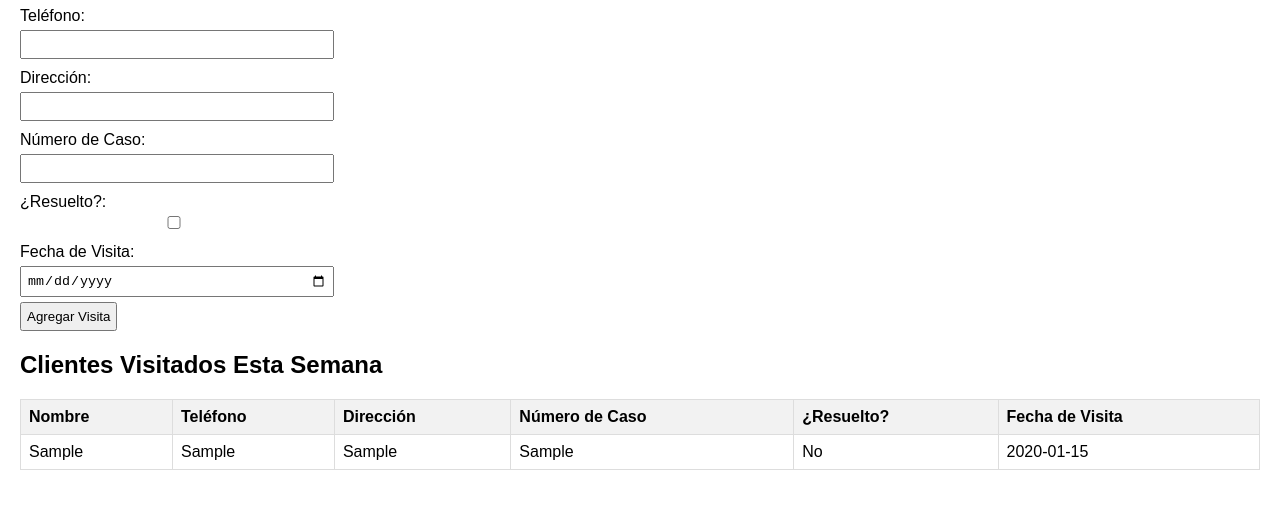
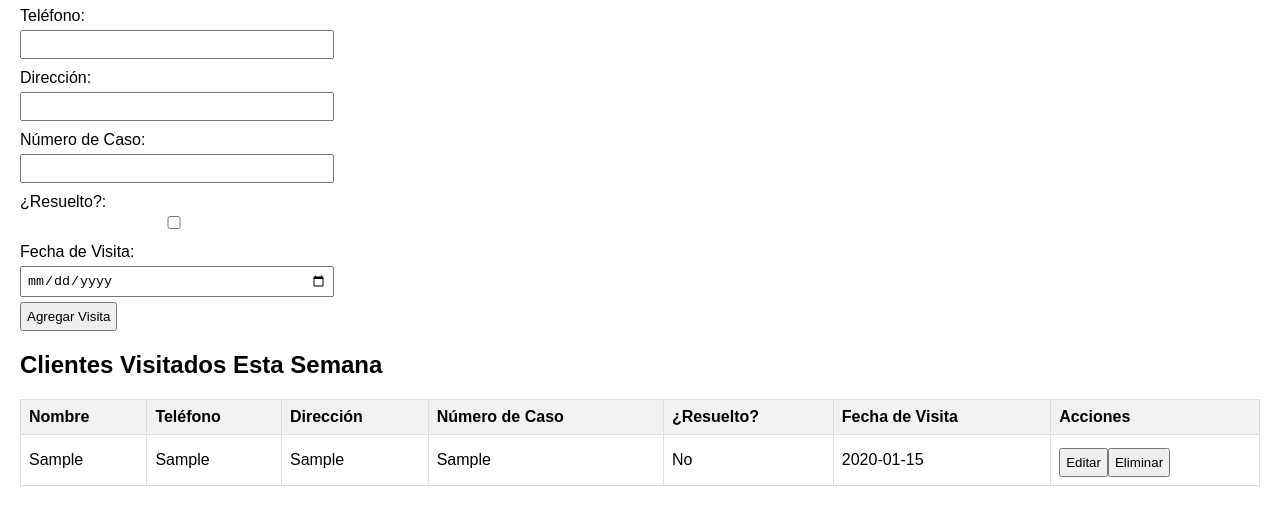
Before and after one commit to ChuchoSR/control-lenovo, a plain HTML site: page index.html in a window 1280 px wide. Both pictures are taken after typing "Sample", "Sample", "Sample", "Sample", "2020-01-15" into the empty fields and a click on the button "Agregar Visita". Shown: the part 135-660 px from the top of the page. Drawn offline with Linux system fonts and the light colour scheme.

Commit message:
funcionalidad de edicion y borrado

```diff
--- a/index.html
+++ b/index.html
@@ -44,6 +44,7 @@
                 <th>Número de Caso</th>
                 <th>¿Resuelto?</th>
                 <th>Fecha de Visita</th>
+                <th>Acciones</th>
             </tr>
         </thead>
         <tbody id="visitTable">
--- a/script.js
+++ b/script.js
@@ -4,6 +4,7 @@ const clients = JSON.parse(localStorage.getItem('clients')) || [
 ];
 
 const visits = JSON.parse(localStorage.getItem('visits')) || [];
+let editingIndex = -1; // Variable para rastrear el índice de la visita en edición
 
 function loadClientData() {
     const clientName = document.getElementById('clientName').value;
@@ -26,32 +27,25 @@ function addVisit() {
     const ticketResolved = document.getElementById('ticketStatus').checked;
     const visitDate = document.getElementById('visitDate').value;
 
-    if (!clients.some(c => c.name.toLowerCase() === clientName.toLowerCase())) {
-        clients.push({ name: clientName, phone, address });
-        localStorage.setItem('clients', JSON.stringify(clients));
+    const visit = { clientName, phone, address, caseNumber, ticketResolved, visitDate };
+
+    if (editingIndex >= 0) {
+        // Editar visita existente
+        visits[editingIndex] = visit;
+        editingIndex = -1;
+    } else {
+        // Añadir nueva visita
+        if (!clients.some(c => c.name.toLowerCase() === clientName.toLowerCase())) {
+            clients.push({ name: clientName, phone, address });
+            localStorage.setItem('clients', JSON.stringify(clients));
+        }
+        visits.push(visit);
     }
 
-    const visit = { clientName, phone, address, caseNumber, ticketResolved, visitDate };
-    visits.push(visit);
     localStorage.setItem('visits', JSON.stringify(visits));
+    renderVisits();
 
-    const table = document.getElementById('visitTable');
-    const row = table.insertRow();
-    const cell1 = row.insertCell(0);
-    const cell2 = row.insertCell(1);
-    const cell3 = row.insertCell(2);
-    const cell4 = row.insertCell(3);
-    const cell5 = row.insertCell(4);
-    const cell6 = row.insertCell(5);
-
-    cell1.textContent = clientName;
-    cell2.textContent = phone;
-    cell3.textContent = address;
-    cell4.textContent = caseNumber;
-    cell5.textContent = ticketResolved ? 'Sí' : 'No';
-    cell6.textContent = visitDate;
-
-    // Limpiar campos de entrada después de agregar la visita
+    // Limpiar campos de entrada después de agregar o editar la visita
     document.getElementById('clientName').value = '';
     document.getElementById('phone').value = '';
     document.getElementById('address').value = '';
@@ -60,24 +54,48 @@ function addVisit() {
     document.getElementById('visitDate').value = '';
 }
 
-function loadVisits() {
-    visits.forEach(visit => {
-        const table = document.getElementById('visitTable');
+function renderVisits() {
+    const table = document.getElementById('visitTable');
+    table.innerHTML = '';
+
+    visits.forEach((visit, index) => {
         const row = table.insertRow();
-        const cell1 = row.insertCell(0);
-        const cell2 = row.insertCell(1);
-        const cell3 = row.insertCell(2);
-        const cell4 = row.insertCell(3);
-        const cell5 = row.insertCell(4);
-        const cell6 = row.insertCell(5);
+        row.insertCell(0).textContent = visit.clientName;
+        row.insertCell(1).textContent = visit.phone;
+        row.insertCell(2).textContent = visit.address;
+        row.insertCell(3).textContent = visit.caseNumber;
+        row.insertCell(4).textContent = visit.ticketResolved ? 'Sí' : 'No';
+        row.insertCell(5).textContent = visit.visitDate;
 
-        cell1.textContent = visit.clientName;
-        cell2.textContent = visit.phone;
-        cell3.textContent = visit.address;
-        cell4.textContent = visit.caseNumber;
-        cell5.textContent = visit.ticketResolved ? 'Sí' : 'No';
-        cell6.textContent = visit.visitDate;
+        const actionsCell = row.insertCell(6);
+        const editButton = document.createElement('button');
+        editButton.textContent = 'Editar';
+        editButton.onclick = () => editVisit(index);
+        actionsCell.appendChild(editButton);
+
+        const deleteButton = document.createElement('button');
+        deleteButton.textContent = 'Eliminar';
+        deleteButton.onclick = () => deleteVisit(index);
+        actionsCell.appendChild(deleteButton);
     });
 }
 
-document.addEventListener('DOMContentLoaded', loadVisits);
+function editVisit(index) {
+    const visit = visits[index];
+    document.getElementById('clientName').value = visit.clientName;
+    document.getElementById('phone').value = visit.phone;
+    document.getElementById('address').value = visit.address;
+    document.getElementById('caseNumber').value = visit.caseNumber;
+    document.getElementById('ticketStatus').checked = visit.ticketResolved;
+    document.getElementById('visitDate').value = visit.visitDate;
+
+    editingIndex = index; // Actualizar índice de edición
+}
+
+function deleteVisit(index) {
+    visits.splice(index, 1);
+    localStorage.setItem('visits', JSON.stringify(visits));
+    renderVisits();
+}
+
+document.addEventListener('DOMContentLoaded', renderVisits);
```
